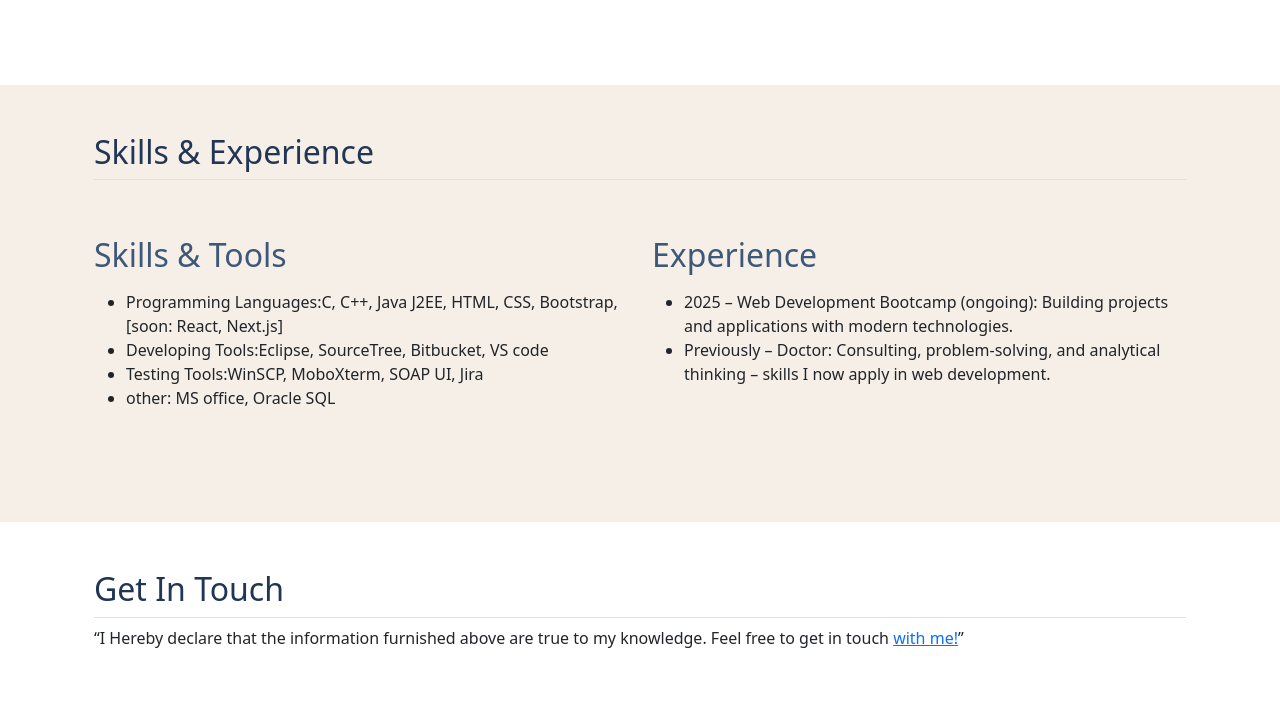
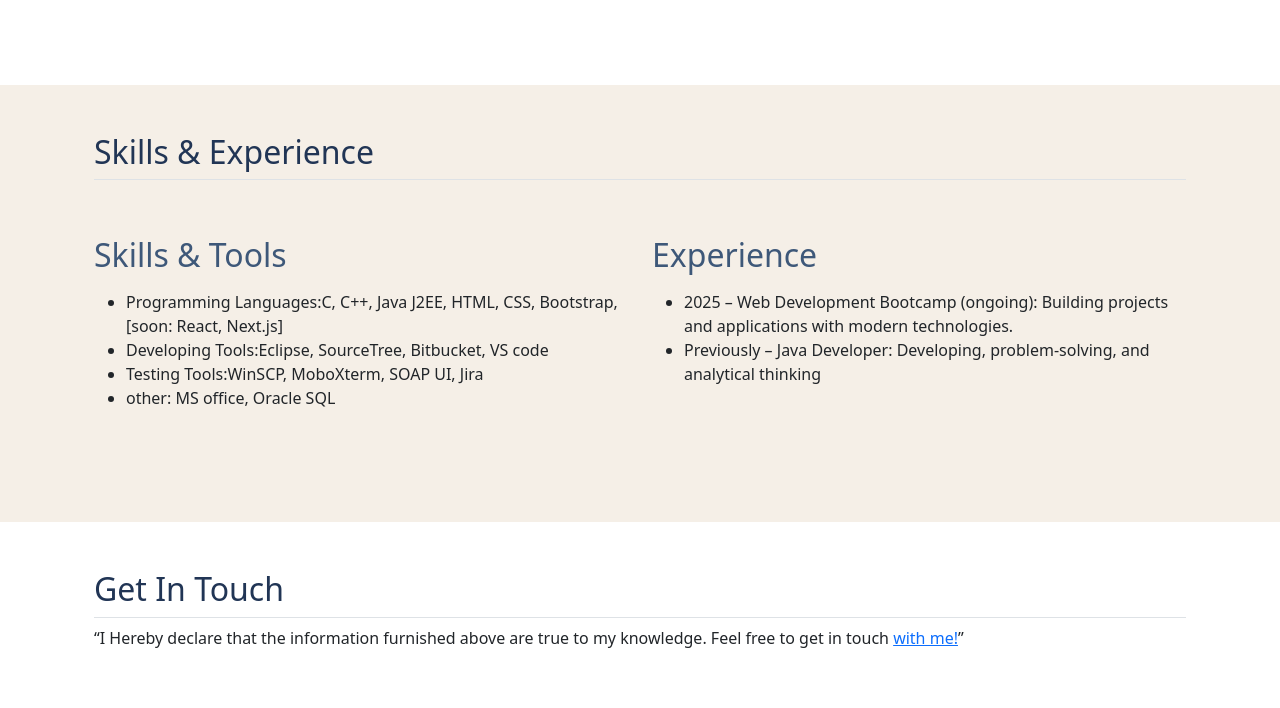
Before and after one commit to Tamil0401/Resume, a plain HTML site: page index.html in a window 1280 px wide. Shown: the part 1645-2353 px from the top of the page. Drawn offline with nearby package versions, Linux system fonts and the light colour scheme.

Commit message:
Update index.html

```diff
--- a/index.html
+++ b/index.html
@@ -86,7 +86,7 @@
                 <p>
                     <ul>
                         <li>2025 – Web Development Bootcamp (ongoing): Building projects and applications with modern technologies.</li>
-                        <li>Previously – Doctor: Consulting, problem-solving, and analytical thinking – skills I now apply in web development.</li>
+                        <li>Previously – Java Developer: Developing, problem-solving, and analytical thinking </li>
                     </ul>
                     </p>
               </div>
```
